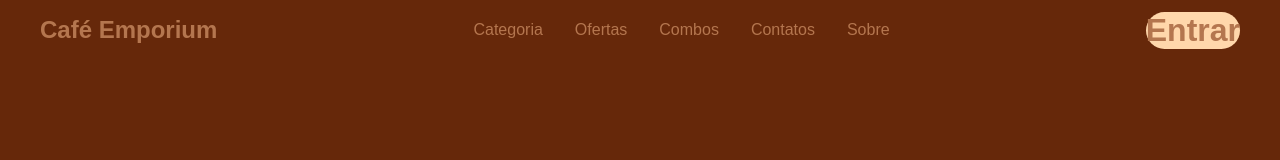
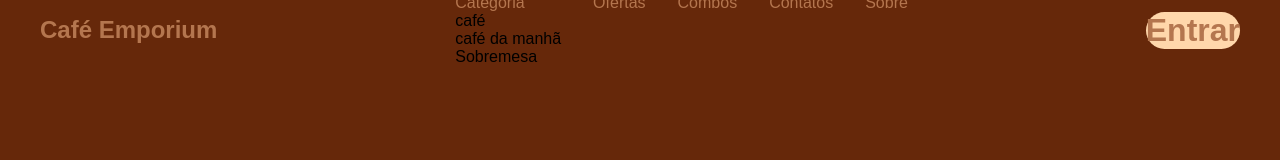
Before and after one commit to nunnnns/Projeto02, a plain HTML site: page index.html in a window 1280 px wide. Drawn offline with Linux system fonts and the light colour scheme.

Commit message:
atualização

```diff
--- a/index.html
+++ b/index.html
@@ -12,13 +12,15 @@
         <div class="navbar">
             <div class="logo"><a href=""> Café Emporium</a></div>
             <ul class="menu">
-                <li><a href="categoria">Categoria</a></li>
-                <div class="dropdown_menu">
-                <li><a></a>Café</li>
-                <li><a></a>café da manhã</li>
-                <li><a></a>sobremesa</li>
-                <li><a></a></li>
-            </div>
+                <li><a href="categoria">Categoria</a>
+                <ul class="dropdown">
+                     <li><a href=""></a>café</li>
+                     <li><a href=""></a>café da manhã</li>
+                     <li><a href=""></a>Sobremesa</li>
+                     <li><a href=""></a></li>
+                </ul>
+
+                </li>
                 <li><a href="ofertas">Ofertas</a></li>
                 <li><a href="Combos">Combos</a></li>
                 <li><a href="contato">Contatos</a></li>
--- a/src/css/conf.css
+++ b/src/css/conf.css
@@ -61,6 +61,8 @@ header{
     backdrop-filter: blur(15px);
     border-radius:  10px;
    overflow: hidden;
+   height: 0;
+   transition: height ;
 
 }
 .dropdown_menu li{
@@ -69,6 +71,9 @@ header{
     justify-content: center;
 
 
+}
+.dropdown_menu.open{
+    height: 240px;
 }
 .entrar {
     align-items: center;
```
